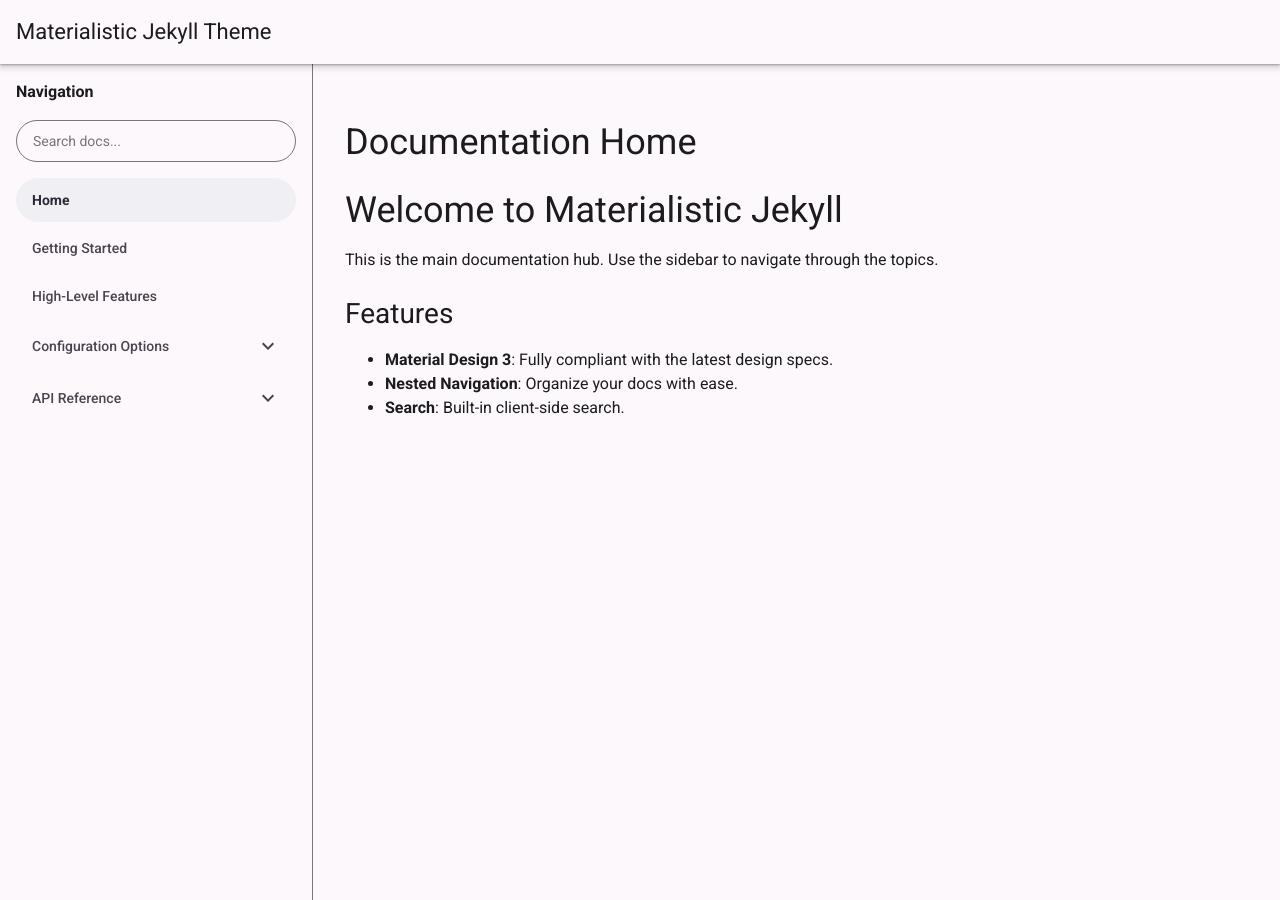
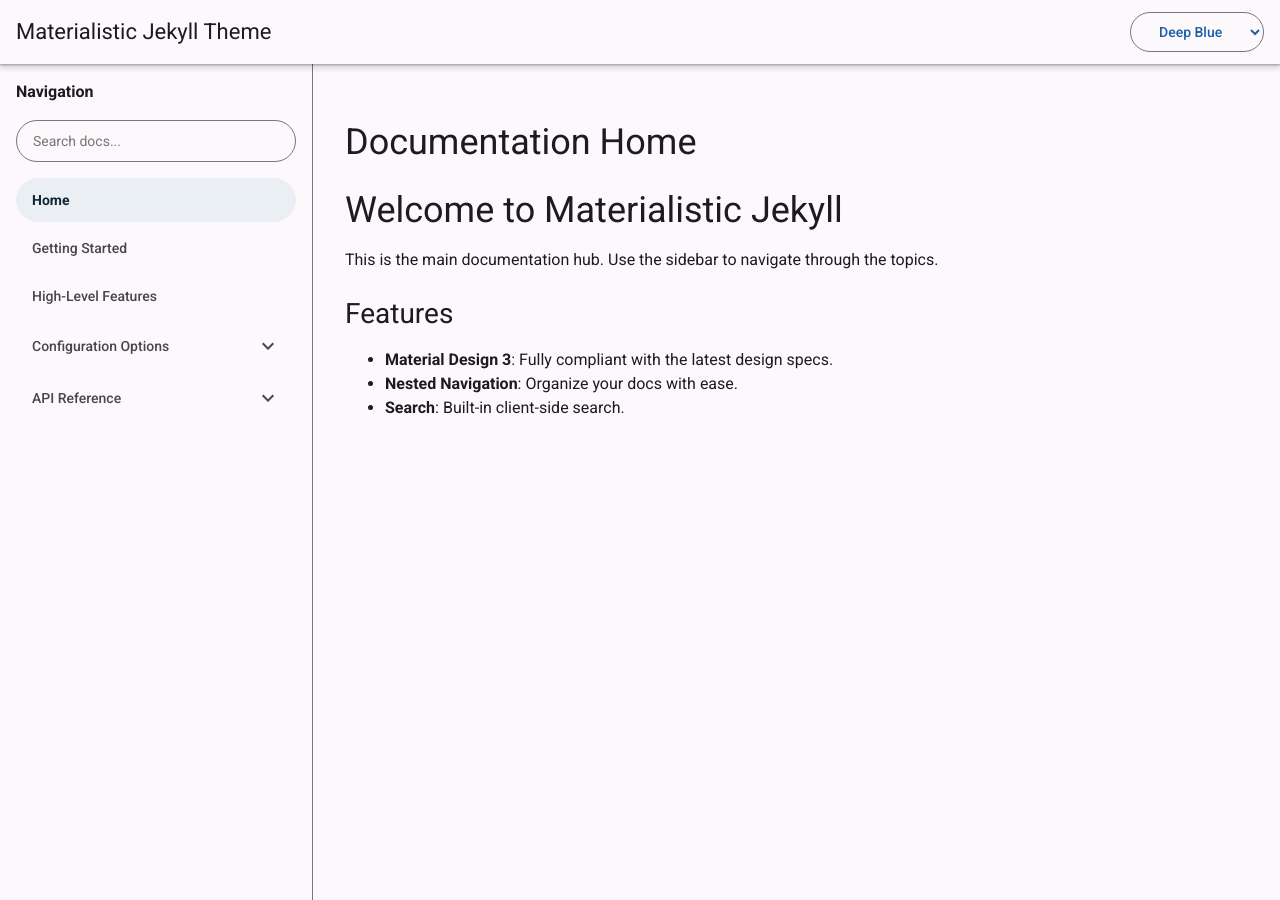
Before and after one commit to toxicoder/materialistic-jekyll, a Jekyll site: the page built from docs/index.md, in a window 1280 px wide and 900 px high. Built offline with Jekyll 4.4.1, drawn with Linux system fonts in a browser that asks for light colours.

Commit message:
feat: set rich default theme and add theme picker
- Update default theme to 'palette-25' (Deep Blue) in _config.yml
- Add theme picker dropdown to navbar in _includes/header.html
- Implement theme switching and persistence logic in assets/js/main.js

```diff
--- a/_config.yml
+++ b/_config.yml
@@ -4,7 +4,7 @@ baseurl: "/materialistic-jekyll"
 url: https://toxicoder.github.io
 
 theme_settings:
-  palette: "palette-1" # Default palette (1-50)
+  palette: "palette-25" # Default palette (1-50)
 
 markdown: kramdown
 permalink: pretty
--- a/_includes/header.html
+++ b/_includes/header.html
@@ -6,4 +6,12 @@
     <a href="{{ "/" | relative_url }}" style="color: inherit;">{{ site.title | escape }}</a>
   </div>
   <div style="flex: 1;"></div>
+  <select id="theme-picker" class="btn btn-outlined" style="margin-left: 16px; height: 40px; border-color: var(--md-sys-color-outline);">
+    <option value="palette-1">Purple</option>
+    <option value="palette-25">Deep Blue</option>
+    <option value="palette-16">Red</option>
+    <option value="palette-9">Teal</option>
+    <option value="palette-6">Gold</option>
+    <option value="palette-30">Pink</option>
+  </select>
 </header>
--- a/assets/js/main.js
+++ b/assets/js/main.js
@@ -1,5 +1,6 @@
 // Main JS
 document.addEventListener('DOMContentLoaded', function() {
+  // Sidebar Logic
   const menuToggle = document.getElementById('menu-toggle');
   const sidebar = document.querySelector('.sidebar');
 
@@ -20,5 +21,40 @@ document.addEventListener('DOMContentLoaded', function() {
     });
   }
 
+  // Theme Picker Logic
+  const themePicker = document.getElementById('theme-picker');
+  const html = document.documentElement;
+  const storedPalette = localStorage.getItem('theme-palette');
+
+  if (themePicker) {
+    // If a palette is stored, apply it
+    if (storedPalette) {
+      // Remove existing palette classes
+      const classes = html.className.split(' ').filter(c => !c.startsWith('palette-'));
+      html.className = classes.join(' ') + ' ' + storedPalette;
+
+      // Update picker value
+      themePicker.value = storedPalette;
+    } else {
+      // If no stored palette, sync picker with current html class (server-side default)
+      const currentPalette = html.className.split(' ').find(c => c.startsWith('palette-'));
+      if (currentPalette) {
+        themePicker.value = currentPalette;
+      }
+    }
+
+    // Listen for changes
+    themePicker.addEventListener('change', function() {
+      const newPalette = this.value;
+
+      // Remove existing palette classes
+      const classes = html.className.split(' ').filter(c => !c.startsWith('palette-'));
+      html.className = classes.join(' ') + ' ' + newPalette;
+
+      // Save to localStorage
+      localStorage.setItem('theme-palette', newPalette);
+    });
+  }
+
   console.log('Materialistic Jekyll Theme Loaded');
 });
```
